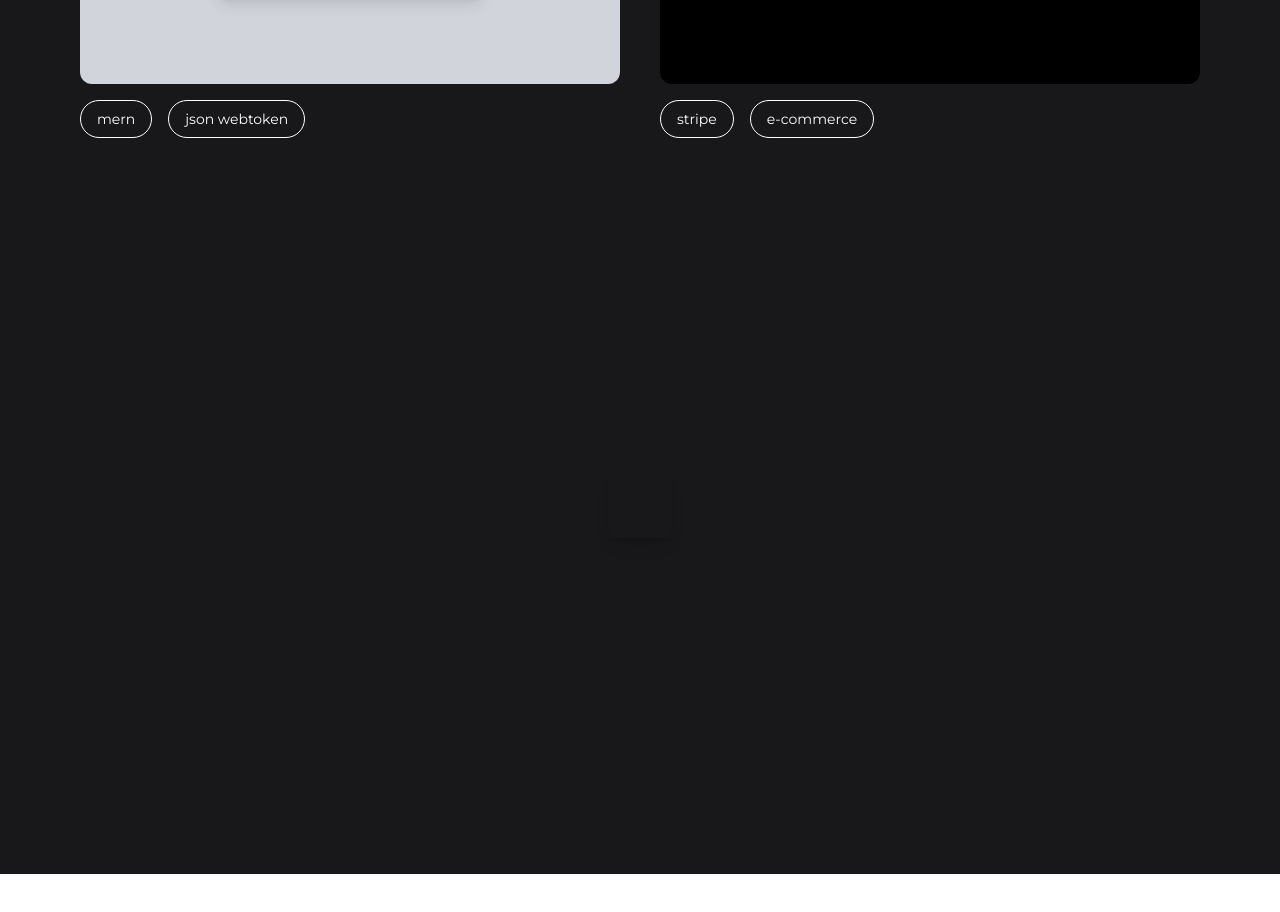
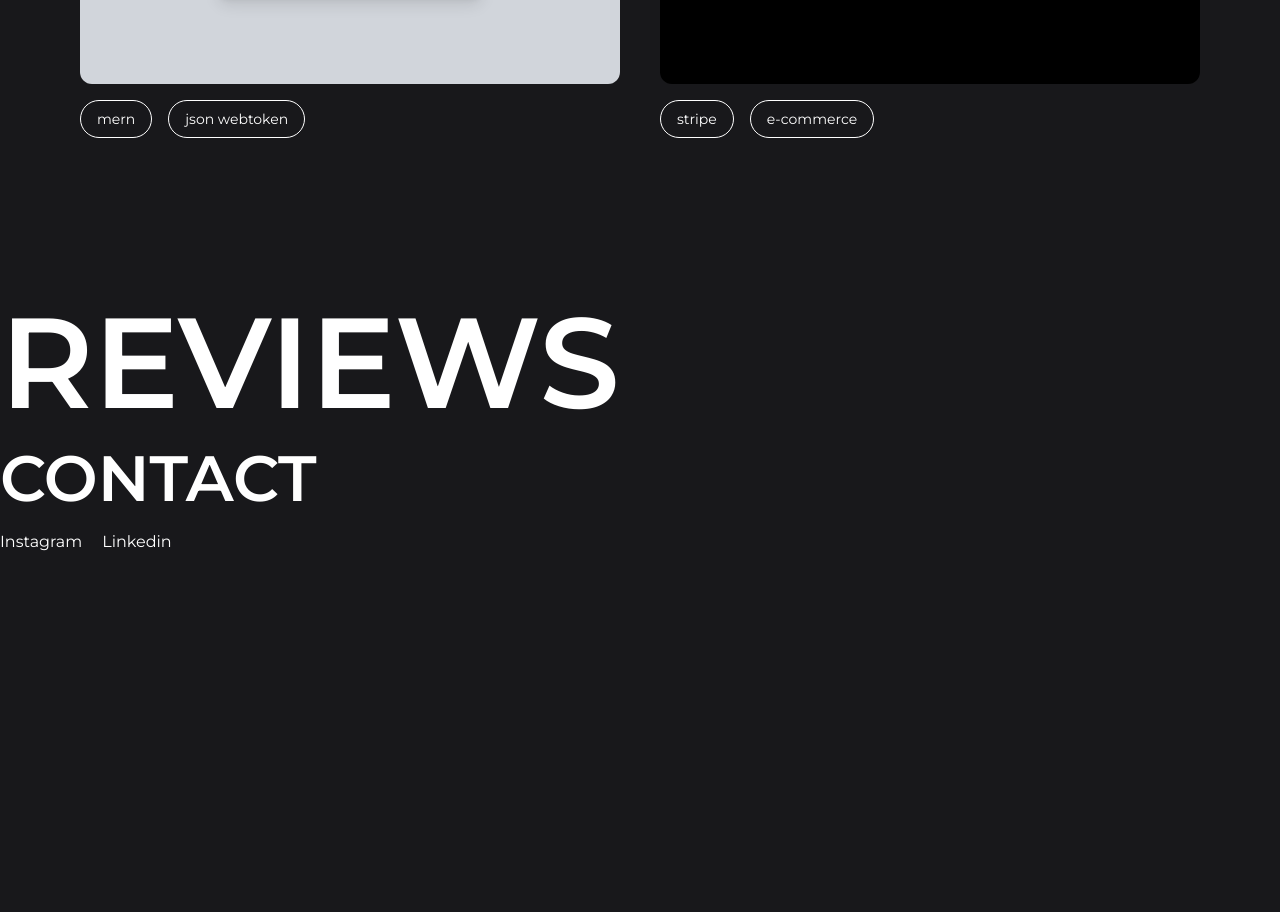
Before and after one commit to ns-develops/Portfolio-ns-dev.tech, a React (Vite) app: page / in a window 1280 px wide. Shown: the part 6901-7813 px from the top of the page. Before the commit the page ends 7775 px from the top, so only its background shows below. Built offline with nearby package versions, Linux system fonts and the light colour scheme; a web font is replaced by a local one.

Commit message:
Footer first draft

```diff
--- a/src/App.jsx
+++ b/src/App.jsx
@@ -5,6 +5,7 @@ import { Marquee } from './components/Marquee';
 import Info from './components/Info';
 import { Eyes } from './components/Eyes';
 import Portfolio from './components/Portfolio';
+import Footer from './components/Footer';
 
 
 
@@ -18,7 +19,7 @@ export default function App() {
       <Info/>
       <Eyes/>
       <Portfolio/>
-
+      <Footer/>
       <div className="flex items-center justify-center h-[calc(100vh-64px)]">
         <div className="p-8 rounded-lg shadow-lg">
         </div>
--- /dev/null
+++ b/src/components/Footer.jsx
@@ -0,0 +1,18 @@
+import React from 'react'
+
+const Footer = () => {
+  return (
+    <div className='w-full flex flex-col justify-end gap-5 h-screen bg-zinc-900 pb-96'>
+      <div className='w-1/2 font-["Founders_Grotesk_X-Condensed]'>
+        <h1 className='text-9xl font-semibold uppercase leading-none'>REVIEWS</h1>
+      </div>
+      <h1 className='text-[5vw] font-semibold uppercase leading-none'>Contact</h1>
+      <div className="dets flex gap-5">
+        <a href="#">Instagram</a>
+        <a href="#">Linkedin</a>
+      </div>
+    </div>
+  )
+}
+
+export default Footer
```
